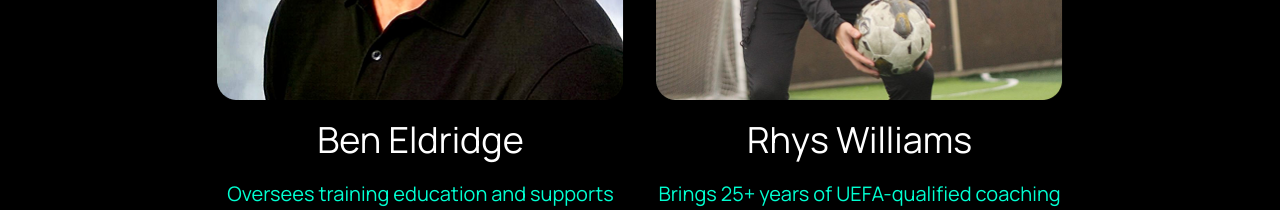
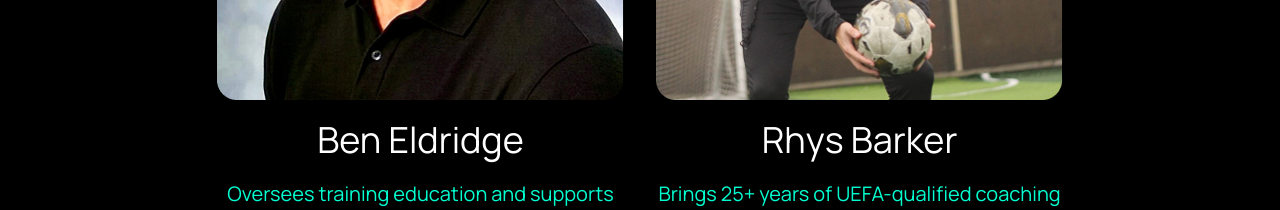
Before and after one commit to probuiltfootball/PROBUILT_FE, a Next.js app: page / in a window 1280 px wide. Shown: the part 2980-3190 px from the top of the page. Built offline with nearby package versions, Linux system fonts and the light colour scheme.

Commit message:
Rhys surname changed

```diff
--- a/src/components/team-section.tsx
+++ b/src/components/team-section.tsx
@@ -47,7 +47,7 @@ export default function TeamSection() {
           transition={{ type: "spring", stiffness: 300, damping: 20 }}
         >
           <Image src={Coach2} alt="Coach 2" />
-          <h2 className="text-4xl">Rhys Williams</h2>
+          <h2 className="text-4xl">Rhys Barker</h2>
           <p className="text-xl text-(--accent) text-center">
             Brings 25+ years of UEFA-qualified coaching experience across grassroots to
             professional levels.
```
